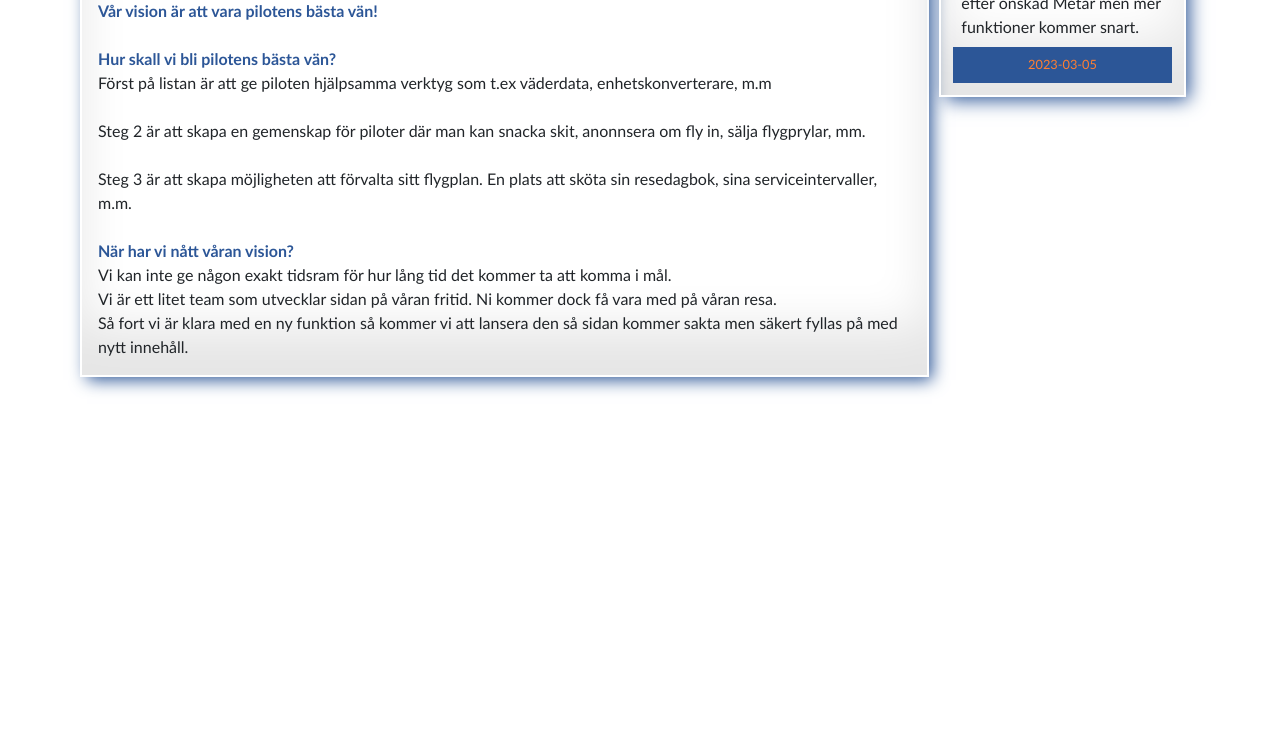
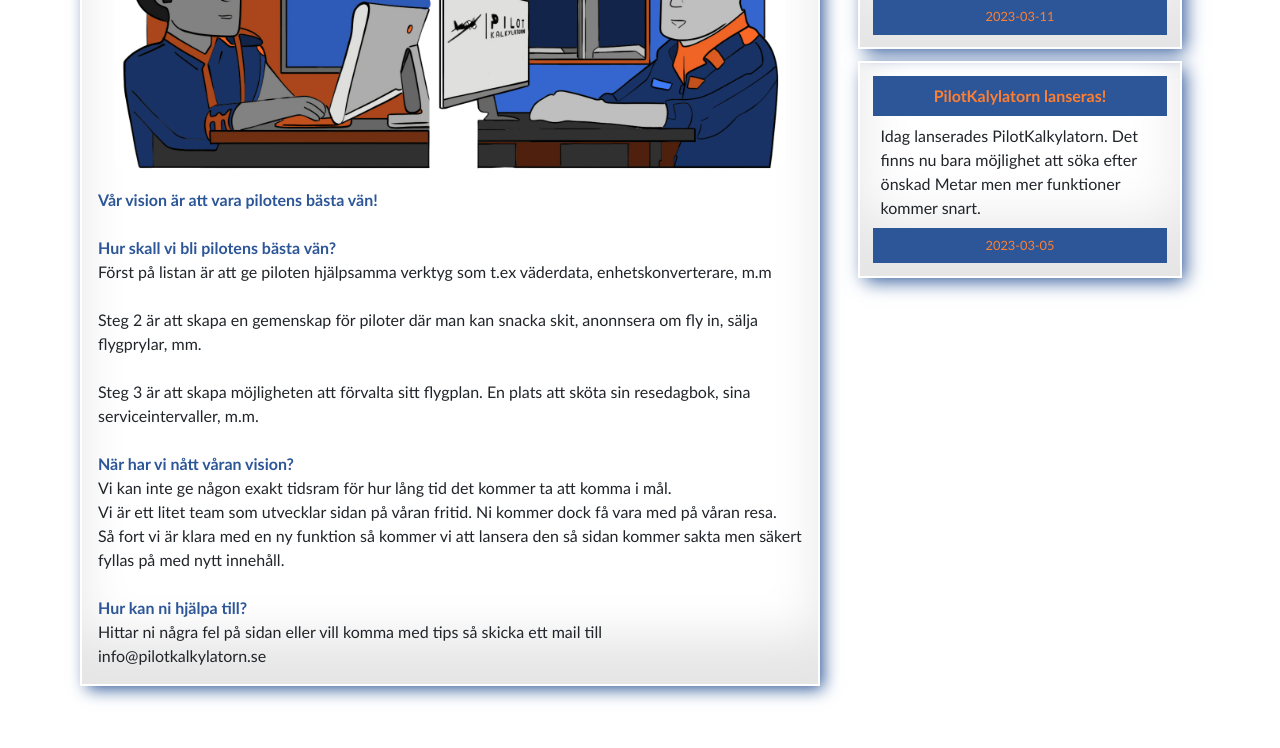
Before and after one commit to Mikael-Skoog/PilotKalkylatorn, a PHP site: page / in a window 1280 px wide. Shown: the part 315-1063 px from the top of the page. Before the commit the page ends 708 px from the top, so only its background shows below. Run offline with PHP 8.4, Linux system fonts and the light colour scheme.

Commit message:
-Changed the grid to bootstrap on homepage. -Changed the banner on the homepage. -Changed layout on converter page.

```diff
--- a/app/views/home.view.php
+++ b/app/views/home.view.php
@@ -1,9 +1,11 @@
-<div class="home" >
+
+    <div class="row">
+        <div class="col-sm-8">
             <div class="home-content" >
                 <div  class="home-content-header" >
                     Välkommen till PilotKalkylatornt!
                 </div>
-        <img src="assets/images/website-creator-concept-illustration_114360-2766.webp" class="home-content-banner" >
+                <img src="<?= ROOT ?>/assets/img/banner.png" class="home-content-banner" >
                 <div  class="home-content-card" >
                     <div class="home-content-card-small-header">
                         Vår vision är att vara pilotens bästa vän!
@@ -42,15 +44,42 @@
                     <div>
                         Så fort vi är klara med en ny funktion så kommer vi att lansera den så sidan kommer sakta men säkert fyllas på med nytt innehåll.
                     </div>
+                    <br>
+                    <div class="home-content-card-small-header">
+                        Hur kan ni hjälpa till?
+                    </div>
+                    <div>
+                        Hittar ni några fel på sidan eller vill komma med tips så skicka ett mail till
+                    </div>
+                    <div>
+                        info@pilotkalkylatorn.se
                     </div>
                 </div>
+            </div>
+        </div>
+        <div class="col-sm-4">
             <div class="home-information" >
                 <div  class="home-information-version" >
-            Nuvarande version: 1.1.0
+                    Nuvarande version: 1.1.1
                 </div>
                 <div  class="home-information-header" >
                     Nyheter
                 </div>
+
+                <!-- News card -->
+                <div class="home-information-news" >
+                    <div  class="home-information-news-header" >
+                        TAF m.m!
+                    </div>
+                    <div  class="home-information-news-body" >
+                        Nu har vi lagt till TAF och ändrat layout på sidan. Vi har även påbörjat enhetskonverteraren.
+                    </div>
+                    <div  class="home-information-news-footer" >
+                        2023-03-11
+                    </div>
+                </div>
+
+                <!-- News card -->
                 <div class="home-information-news" >
                     <div  class="home-information-news-header" >
                         PilotKalylatorn lanseras!
@@ -62,5 +91,7 @@
                         2023-03-05
                     </div>
                 </div>
+
             </div>
         </div>
+    </div>
```
Also changed, not shown: app/views/convert.view.php (+5 -4 lines), public/assets/css/main.css, public/assets/css/scss/_index.scss, public/assets/img/banner.png (added), public/assets/js/convert.js, 1 other file. Lines whose indentation alone changed are shown as unchanged.
